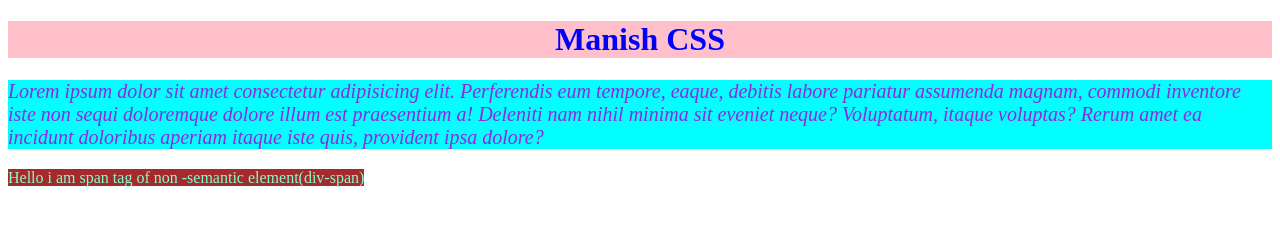
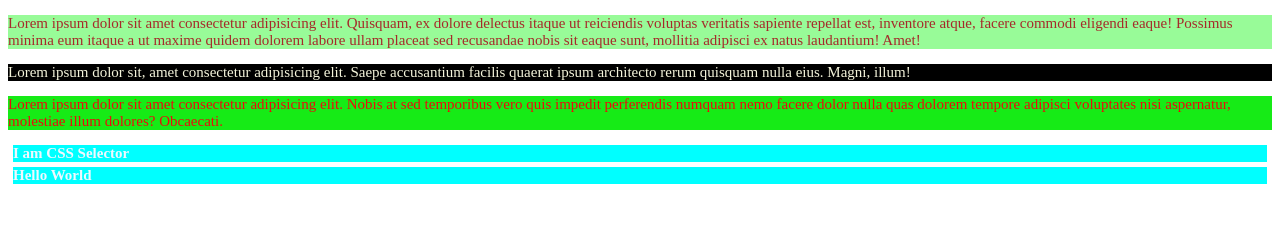
Before and after one commit to manish31823/HTml-CSS, a plain HTML site: page index.html in a window 1280 px wide. Drawn offline with Linux system fonts and the light colour scheme.

Commit message:
Add files via upload

```diff
--- a/index.html
+++ b/index.html
@@ -3,19 +3,18 @@
 <head>
     <meta charset="UTF-8">
     <meta name="viewport" content="width=device-width, initial-scale=1.0">
-    <title>Applying Css</title>
-    <!-- Internal css -->
-
-    <link rel="stylesheet" href="style.css">
+    <title>Selector in CSS</title>
+    <link rel="stylesheet" href="selector.css">
 </head>
 <body>
-    <!--Inline CSS-->
-    <h1 style="color: blue;
-    background-color: pink;">Manish CSS</h1>
-    <p style="color: blueviolet;">Lorem ipsum dolor sit amet consectetur adipisicing elit. Perferendis eum tempore, eaque, debitis labore pariatur assumenda magnam, commodi inventore iste non sequi doloremque dolore illum est praesentium a! Deleniti nam nihil minima sit eveniet neque? Voluptatum, itaque voluptas? Rerum amet ea incidunt doloribus aperiam itaque iste quis, provident ipsa dolore?</p>
+    <!-- universal selector,#,.-- -->
+    <p id="para1">Lorem ipsum dolor sit amet consectetur adipisicing elit. Quisquam, ex dolore delectus itaque ut reiciendis voluptas veritatis sapiente repellat est, inventore atque, facere commodi eligendi eaque! Possimus minima eum itaque a ut maxime quidem dolorem labore ullam placeat sed recusandae nobis sit eaque sunt, mollitia adipisci ex natus laudantium! Amet!</p>
 
+    <p class="para2">Lorem ipsum dolor sit, amet consectetur adipisicing elit. Saepe accusantium facilis quaerat ipsum architecto rerum quisquam nulla eius. Magni, illum!</p>
 
-    <span>Hello i am span tag of non -semantic element(div-span)</span>
+    <p id="para3">Lorem ipsum dolor sit amet consectetur adipisicing elit. Nobis at sed temporibus vero quis impedit perferendis numquam nemo facere dolor nulla quas dolorem tempore adipisci voluptates nisi aspernatur, molestiae illum dolores? Obcaecati.</p>
 
+    <h1>I am CSS Selector</h1>
+    <h2>Hello World</h2>
 </body>
 </html>
--- /dev/null
+++ b/selector.css
@@ -0,0 +1,31 @@
+*{
+    font-size: 15px;
+}
+p{
+    color: rgb(255, 178, 127);
+    background-color: rgb(255, 240, 240);
+}
+
+#para1{
+    color: brown;
+    background-color: palegreen;
+}
+
+/* Grouping of selector */
+h1,h2{
+    background-color: aqua;
+    color: aliceblue;
+    column-gap: 0cm;
+    margin: 5px;
+}
+/* class selector*/
+.para2{
+    background-color: black;
+    color: beige;
+
+}
+/* id selector*/
+#para3{
+    color: rgb(234, 13, 13);
+    background-color: rgb(22, 235, 22);
+}
```
